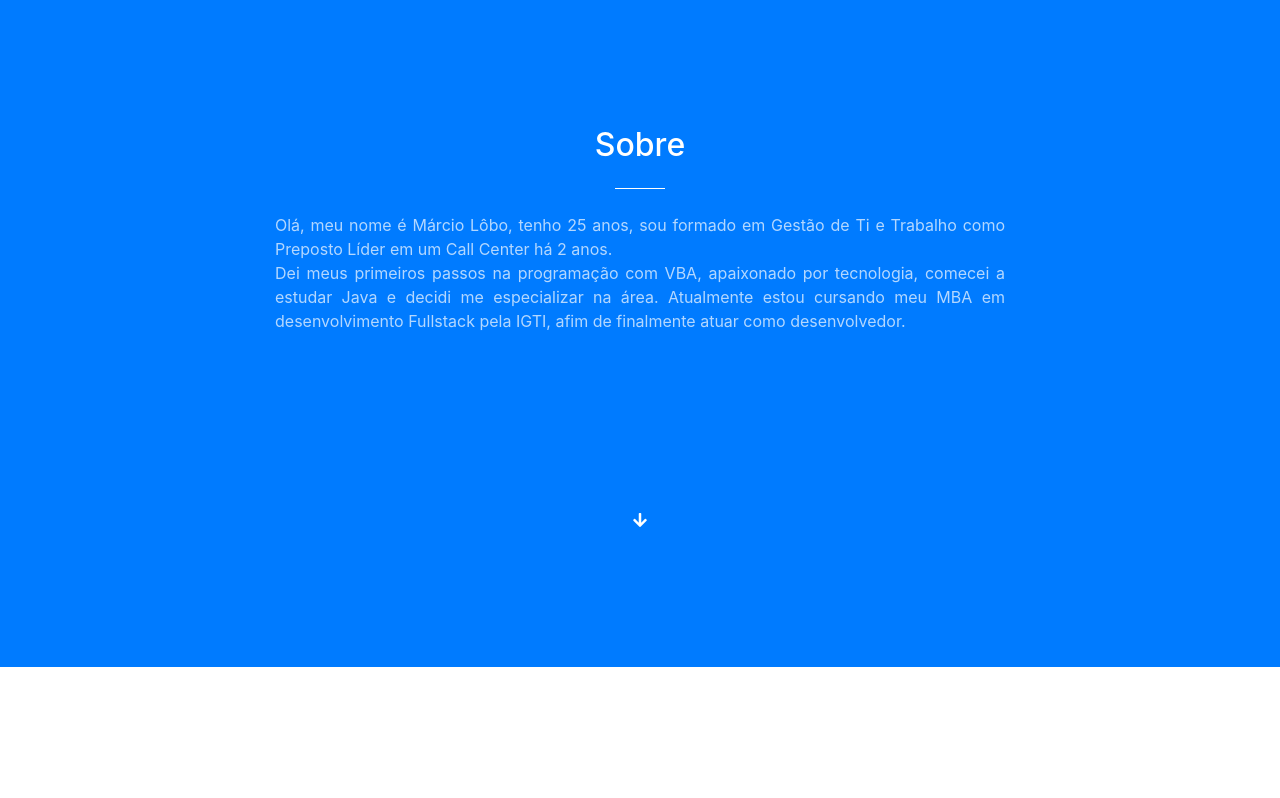
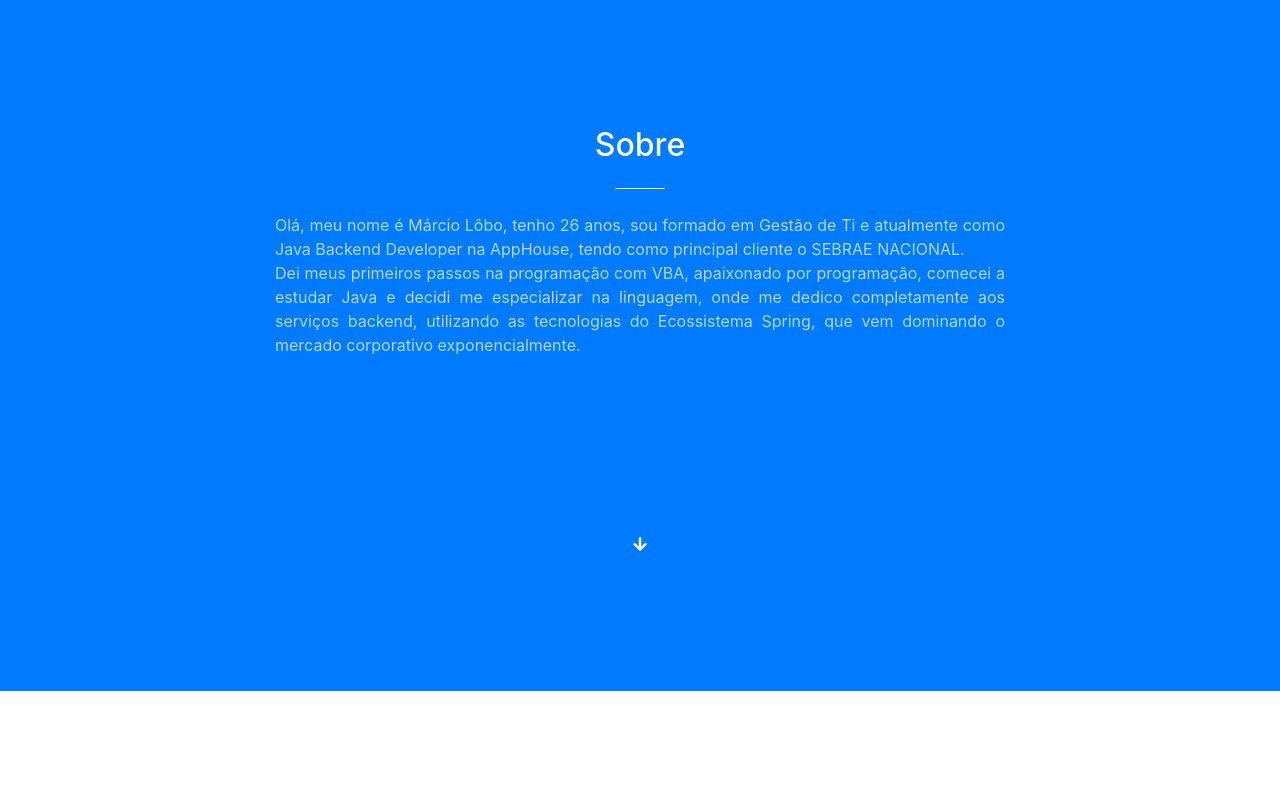
Before and after one commit to marcioflobo/marcioflobo.github.io, a website with bundled scripts: page index.html in a window 1280 px wide. Shown: the part 802-1600 px from the top of the page. Built offline with nearby package versions, Linux system fonts and the light colour scheme.

Commit message:
teste de integração git page

```diff
--- a/index.html
+++ b/index.html
@@ -98,11 +98,10 @@
             <h2 class="section-heading text-white">Sobre</h2>
             <hr class="light my-4">
             <p class="text-faded mb-4  text-justify">
-              Olá, meu nome é Márcio Lôbo, tenho 25 anos, sou formado em Gestão de Ti e Trabalho como Preposto Líder em um Call Center há 2 anos.
-            </br>
-              Dei meus primeiros passos na programação com VBA, apaixonado por tecnologia, comecei a estudar Java e decidi me especializar na área.
-              Atualmente estou cursando meu MBA em desenvolvimento Fullstack pela IGTI, afim de finalmente atuar como desenvolvedor.
-
+              <p class="text-faded mb-4  text-justify">
+                Olá, meu nome é Márcio Lôbo, tenho 26 anos, sou formado em Gestão de Ti e atualmente como Java Backend Developer na AppHouse, tendo como principal cliente o SEBRAE NACIONAL.
+              </br>
+              Dei meus primeiros passos na programação com VBA, apaixonado por programação, comecei a estudar Java e decidi me especializar na linguagem, onde me dedico completamente aos serviços backend, utilizando as tecnologias do Ecossistema Spring, que vem dominando o mercado corporativo exponencialmente.
             </p>
             <br/>
             <br/>
```
